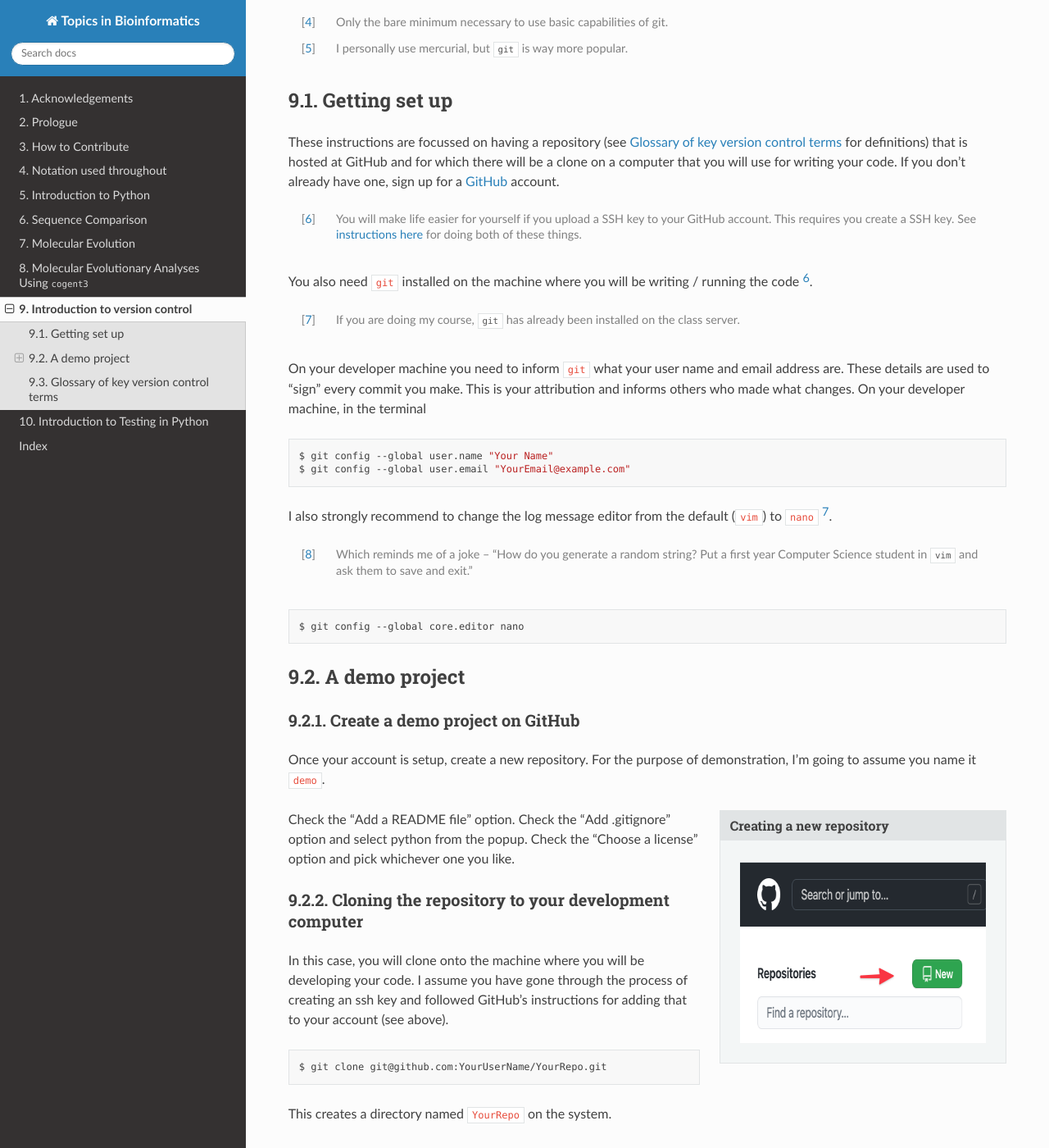
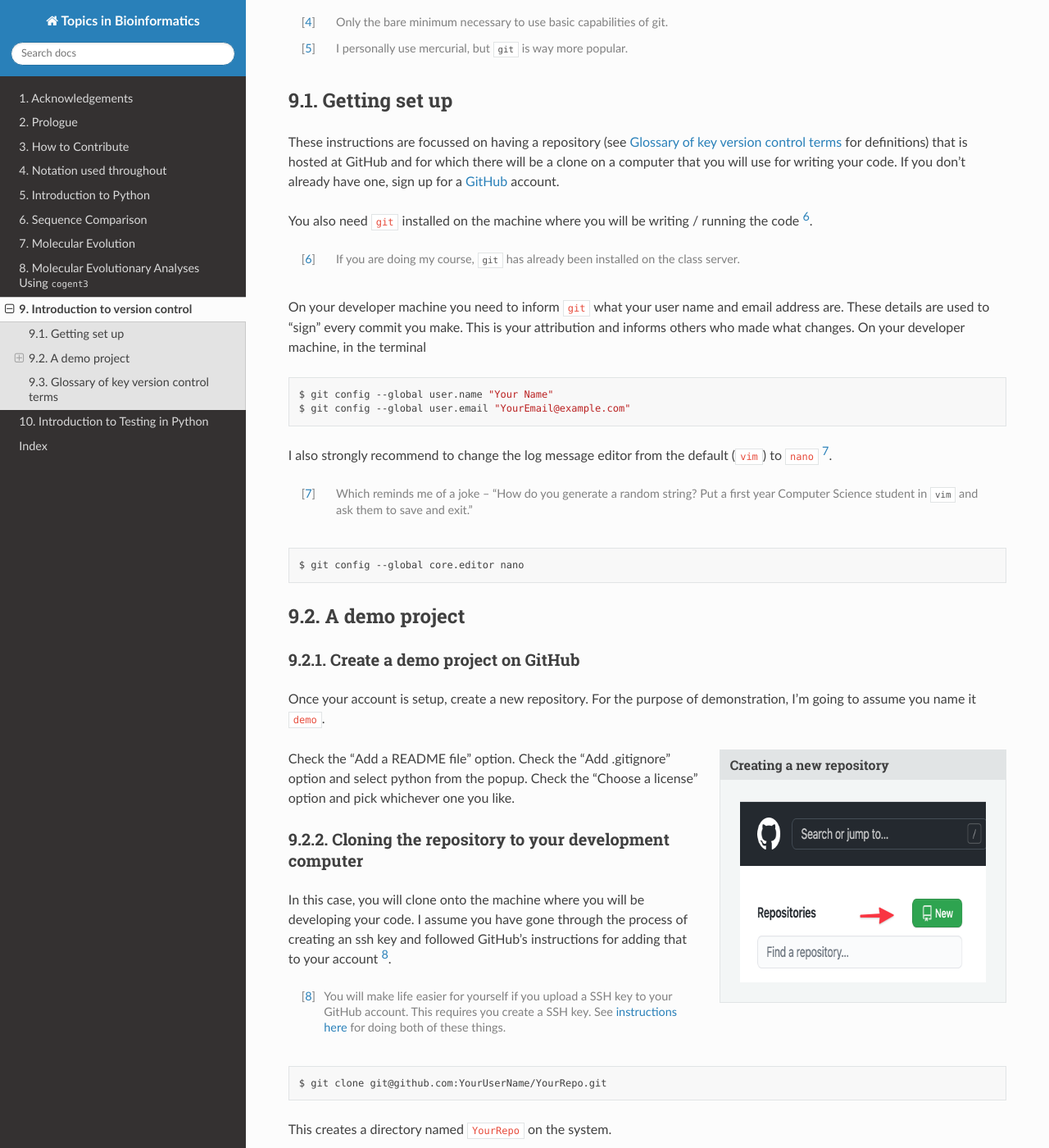
Before and after one commit to GavinHuttley/tib, a Sphinx documentation site: the page built from source/version_control/index.rst, in a window 1280 px wide and 1400 px high, scrolled down 789 px. Shown: the whole window at 82% size. Built offline with Sphinx 7.4.7 and the Read the Docs theme 2.0.0, drawn with Linux system fonts in a browser that asks for light colours; some of the changed lines change nothing that is shown.

Commit message:
DOC: fixed a typo and an incorrect ordering of footnotes

```diff
--- a/source/version_control/index.rst
+++ b/source/version_control/index.rst
@@ -33,8 +33,6 @@ Getting set up
 ==============
 
 These instructions are focussed on having a repository (see :ref:`version_glossary` for definitions) that is hosted at GitHub and for which there will be a clone on a computer that you will use for writing your code. If you don't already have one, sign up for a GitHub_ account.
-
-.. [#] You will make life easier for yourself if you upload a SSH key to your GitHub account. This requires you create a SSH key. See `instructions here <https://docs.github.com/en/github/authenticating-to-github/connecting-to-github-with-ssh/adding-a-new-ssh-key-to-your-github-account>`_ for doing both of these things.
 
 You also need ``git`` installed on the machine where you will be writing / running the code [#]_.
 
@@ -73,7 +71,9 @@ Check the "Add a README file" option. Check the "Add .gitignore" option and sele
 Cloning the repository to your development computer
 ---------------------------------------------------
 
-In this case, you will clone onto the machine where you will be developing your code. I assume you have gone through the process of creating an ssh key and followed GitHub's instructions for adding that to your account (see above).
+In this case, you will clone onto the machine where you will be developing your code. I assume you have gone through the process of creating an ssh key and followed GitHub's instructions for adding that to your account [#]_.
+
+.. [#] You will make life easier for yourself if you upload a SSH key to your GitHub account. This requires you create a SSH key. See `instructions here <https://docs.github.com/en/github/authenticating-to-github/connecting-to-github-with-ssh/adding-a-new-ssh-key-to-your-github-account>`_ for doing both of these things.
 
 .. code-block:: bash
 
@@ -90,7 +90,7 @@ You first need to change into the directory that contains your repository. In th
 
     $ cd YourRepo
 
-When you list all [#]_ the contents of this directory you will see the ``.hg`` directory
+When you list all [#]_ the contents of this directory you will see the ``.git`` directory
 
 .. [#] ``ls -a``, which shows hidden files and folders too.
 
```
